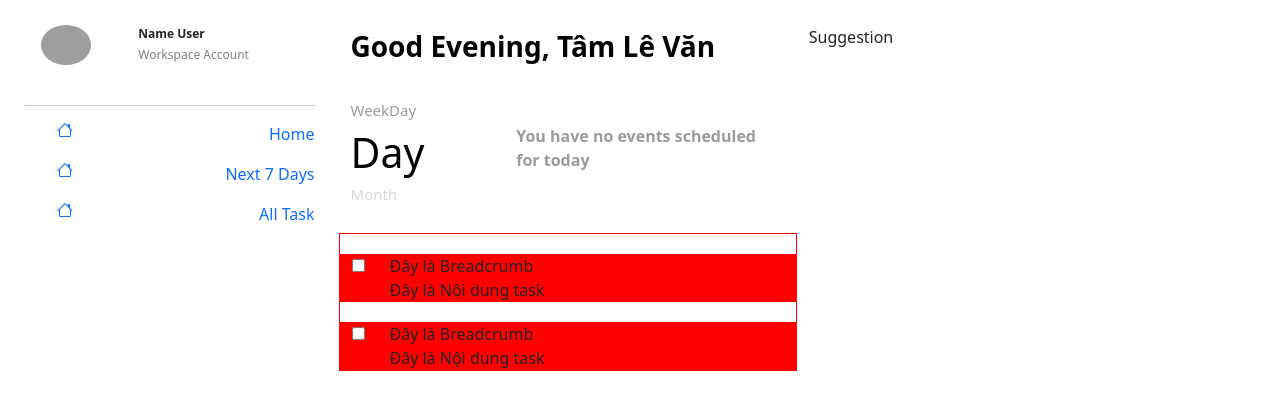
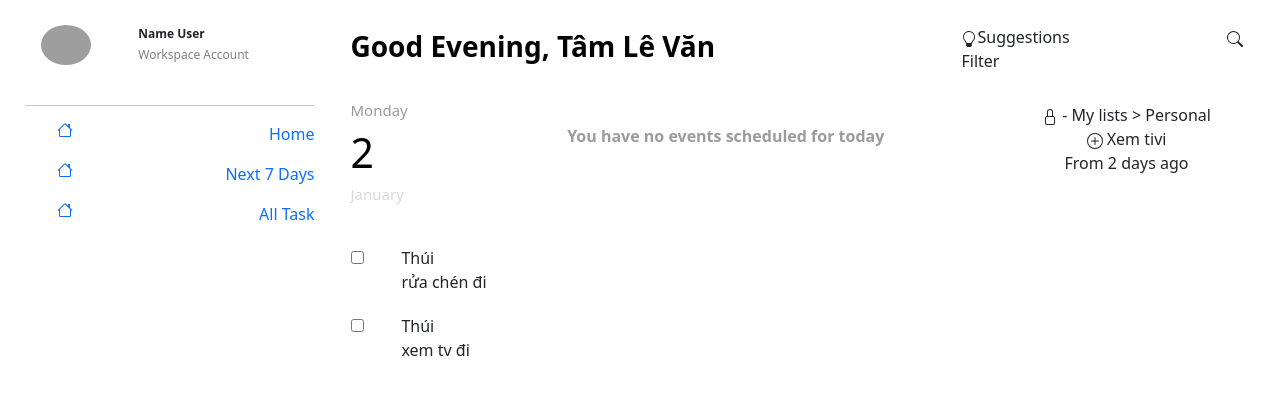
Before and after one commit to 060286/tdl-service, a React (Create React App) app: page / in a window 1280 px wide. Shown: the top 410 px of the page. Built offline with nearby package versions, Linux system fonts and the light colour scheme; no server answers; grey boxes are pictures that could not be loaded.

Commit message:
implement home page

```diff
--- a/public/index.html
+++ b/public/index.html
@@ -16,7 +16,7 @@
       integrity="sha384-rbsA2VBKQhggwzxH7pPCaAqO46MgnOM80zW1RWuH61DGLwZJEdK2Kadq2F9CUG65"
       crossorigin="anonymous"
     />
-    <title>React App</title>
+    <title>TDL - Service</title>
     <style>
       .mydaypage,
       .alltaskpage,
--- /dev/null
+++ b/src/components/core/SuggestionItem/index.jsx
@@ -0,0 +1,19 @@
+import React from "react";
+
+import { Lock, PlusCircle } from "react-bootstrap-icons";
+
+import "./style.css";
+
+export default function SuggestionItem({ breadcrumb, title, timeline }) {
+  return (
+    <div className="SuggestionItem">
+      <div className="Suggestion__Breadcrumb">
+        <Lock /> - {breadcrumb}
+      </div>
+      <div className="Suggestion__TaskName">
+        <PlusCircle /> {title}
+      </div>
+      <div className="Suggestion__Timeline">{timeline}</div>
+    </div>
+  );
+}
--- /dev/null
+++ b/src/components/core/SuggestionItem/style.css
@@ -0,0 +1,14 @@
+.SuggestionItem {
+  height: 100px;
+  width: 330px;
+  display: flex;
+  flex-direction: column;
+  align-items: center;
+  margin-top: 20px;
+  padding-top: 10px;
+}
+
+.SuggestionItem:hover {
+  background-color: gray;
+  cursor: pointer;
+}
--- a/src/components/core/TaskItem/index.jsx
+++ b/src/components/core/TaskItem/index.jsx
@@ -2,20 +2,20 @@ import { Row, Col } from "react-bootstrap";
 
 import "./style.css";
 
-export default function TaskItem() {
+export default function TaskItem({ id, breadcrumb, task }) {
   return (
-    <div style={{ backgroundColor: "red", marginTop: "20px" }}>
-      <Row>
+    <div>
+      <Row style={{ marginTop: 20 }}>
         <Col xs={1}>
           <input
             type="checkbox"
             className="TaskItemInput"
-            onClick={() => console.log("clicked")}
+            onClick={() => console.log(id)}
           />
         </Col>
         <Col xs={10}>
-          <div className="TaskItemBreadcrumb">Đây là Breadcrumb</div>
-          <div className="TaskItemTitle">Đây là Nội dung task</div>
+          <div className="TaskItemBreadcrumb">{breadcrumb}</div>
+          <div className="TaskItemTitle">{task}</div>
         </Col>
       </Row>
     </div>
--- a/src/components/layout/MyDayRoute/index.jsx
+++ b/src/components/layout/MyDayRoute/index.jsx
@@ -1,8 +1,11 @@
 import React, { useState, useEffect } from "react";
+import axios from "axios";
+
+import TaskItem from "../../core/TaskItem";
+import SuggestionItem from "../../core/SuggestionItem";
 
 import { Row, Col, Container } from "react-bootstrap";
-import TaskItem from "../../core/TaskItem";
-import axios from "axios";
+import { Lightbulb, Search } from "react-bootstrap-icons";
 
 import "./style.css";
 
@@ -10,26 +13,83 @@ export default function MyDayRoute(props) {
   const { userName } = props;
   const [quotes, setQuotes] = useState("");
   const [author, setAuthor] = useState("");
+  const [dayOfWeek, setDayOfWeek] = useState("");
+  const [dayOfMonth, setDateOfMonth] = useState(0);
+  const [monthOfYear, setMonthOfYear] = useState(0);
+
+  const suggestions = [
+    {
+      id: 1,
+      title: "Xem tivi",
+      time: "From 2 days ago",
+      breadcrumb: "My lists > Personal",
+    },
+  ];
 
   useEffect(() => {
     axios
       .get("https://type.fit/api/quotes")
       .then(function (response) {
         const result = response.data[Math.floor(Math.random() * 100)];
-        console.log(result);
-
         setQuotes(result.text);
         setAuthor(result.author);
       })
       .catch(function (error) {
         console.error(error);
       });
+
+    const date = new Date();
+    const dateNumber = date.getDay();
+    const monthNumber = date.getMonth();
+
+    console.log(date.getMonth());
+
+    setDayOfWeek(dateFormatted(dateNumber));
+    setDateOfMonth(date.getDate());
+    setMonthOfYear(monthFormatted(monthNumber));
   }, []);
+
+  const monthFormatted = (monthNumber) => {
+    const date = new Date();
+    date.setMonth(monthNumber);
+
+    return date.toLocaleString("en-US", {
+      month: "long",
+    });
+  };
+
+  const dateFormatted = (dateNumber) => {
+    switch (dateNumber) {
+      case 0:
+        return "Sunday";
+
+      case 1:
+        return "Monday";
+
+      case 2:
+        return "Tuesday";
+
+      case 3:
+        return "Wednesday";
+
+      case 4:
+        return "Thursday";
+
+      case 5:
+        return "Friday";
+
+      case 6:
+        return "Saturday";
+
+      default:
+        return "Error";
+    }
+  };
 
   return (
     <Container className="MyDayRoute">
       <Row className="">
-        <Col>
+        <Col xs={8}>
           <Row className="MyDayRoute__title">
             <p className="MyDayRouteTitle">Good Evening, {userName}</p>
             <p className="MyDayRouteSubTitle">
@@ -41,17 +101,17 @@ export default function MyDayRoute(props) {
               <p
                 style={{ fontSize: "15px", fontWeight: 500, color: "#9B9B9B" }}
               >
-                WeekDay
+                {dayOfWeek}
               </p>
               <p
                 style={{ fontSize: "41px", fontWeight: 500, color: "#030303" }}
               >
-                Day
+                {dayOfMonth}
               </p>
               <p
                 style={{ fontSize: "15px", fontWeight: 500, color: "#D8D8D8" }}
               >
-                Month
+                {monthOfYear}
               </p>
             </Col>
             <Col xs={8} className="MyDayRouteEvent">
@@ -59,11 +119,34 @@ export default function MyDayRoute(props) {
             </Col>
           </Row>
           <Row className="MyDayEntries">
-            <TaskItem />
-            <TaskItem />
+            <TaskItem id={1} task="rửa chén đi" breadcrumb="Thúi" />
+            <TaskItem id={2} task="xem tv đi" breadcrumb="Thúi" />
           </Row>
         </Col>
-        <Col>Suggestion</Col>
+        <Col xs={4}>
+          <div className="AppHeader">
+            <div className="AppHeader__Dropdown">
+              <Lightbulb />
+              <span>Suggestions</span>
+            </div>
+            <div className="AppHeader__Search">
+              <Search />
+            </div>
+          </div>
+          <div>Filter</div>
+          <div className="AppSuggestionList">
+            {suggestions.map((suggestion) => {
+              return (
+                <SuggestionItem
+                  key={suggestion.id}
+                  breadcrumb={suggestion.breadcrumb}
+                  title={suggestion.title}
+                  timeline={suggestion.time}
+                />
+              );
+            })}
+          </div>
+        </Col>
       </Row>
     </Container>
   );
--- a/src/components/layout/MyDayRoute/style.css
+++ b/src/components/layout/MyDayRoute/style.css
@@ -26,5 +26,10 @@
 
 .MyDayEntries {
   margin-top: 20px;
-  border: 1px solid red;
 }
+
+.AppHeader {
+  display: flex;
+  width: 100%;
+  justify-content: space-between;
+}
```
